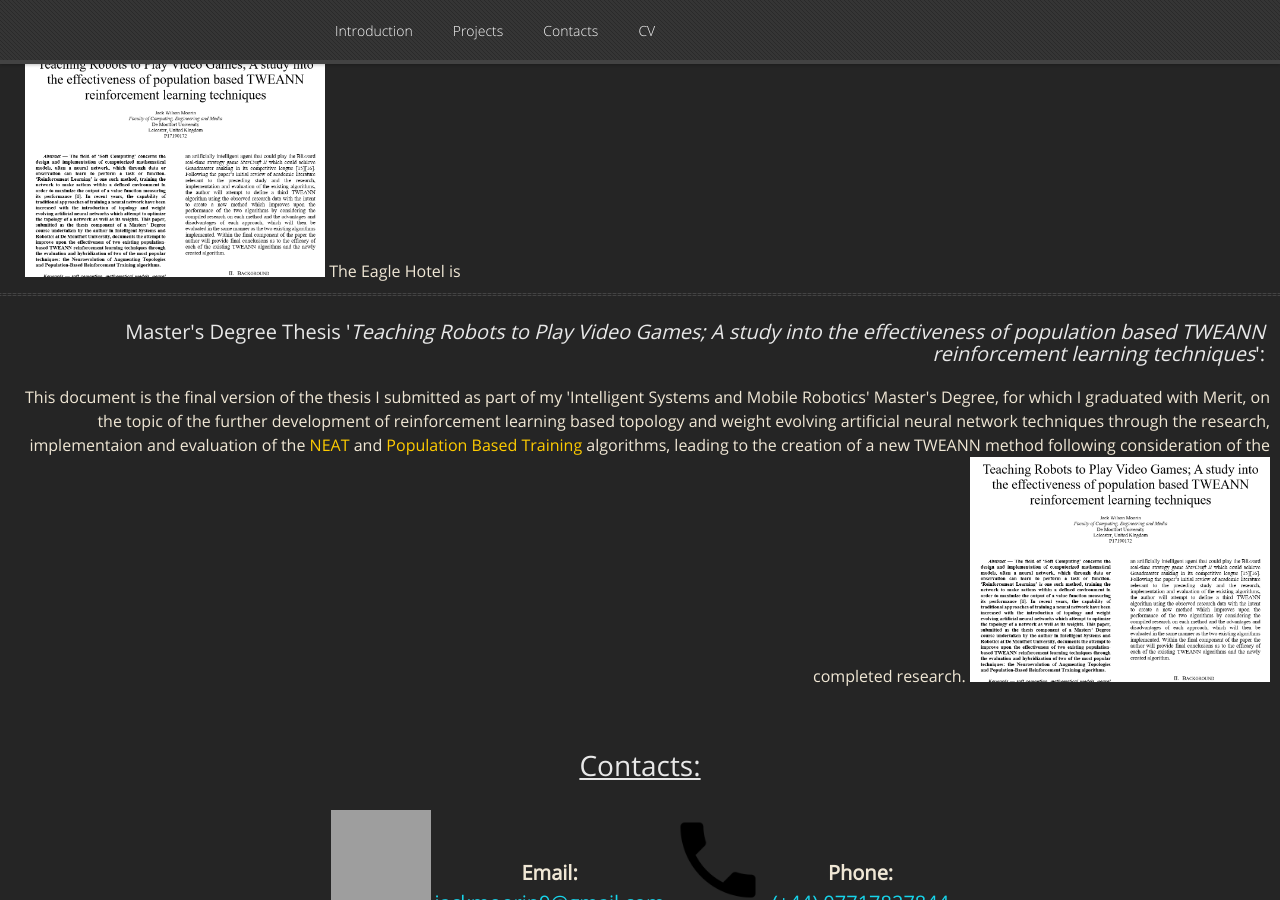
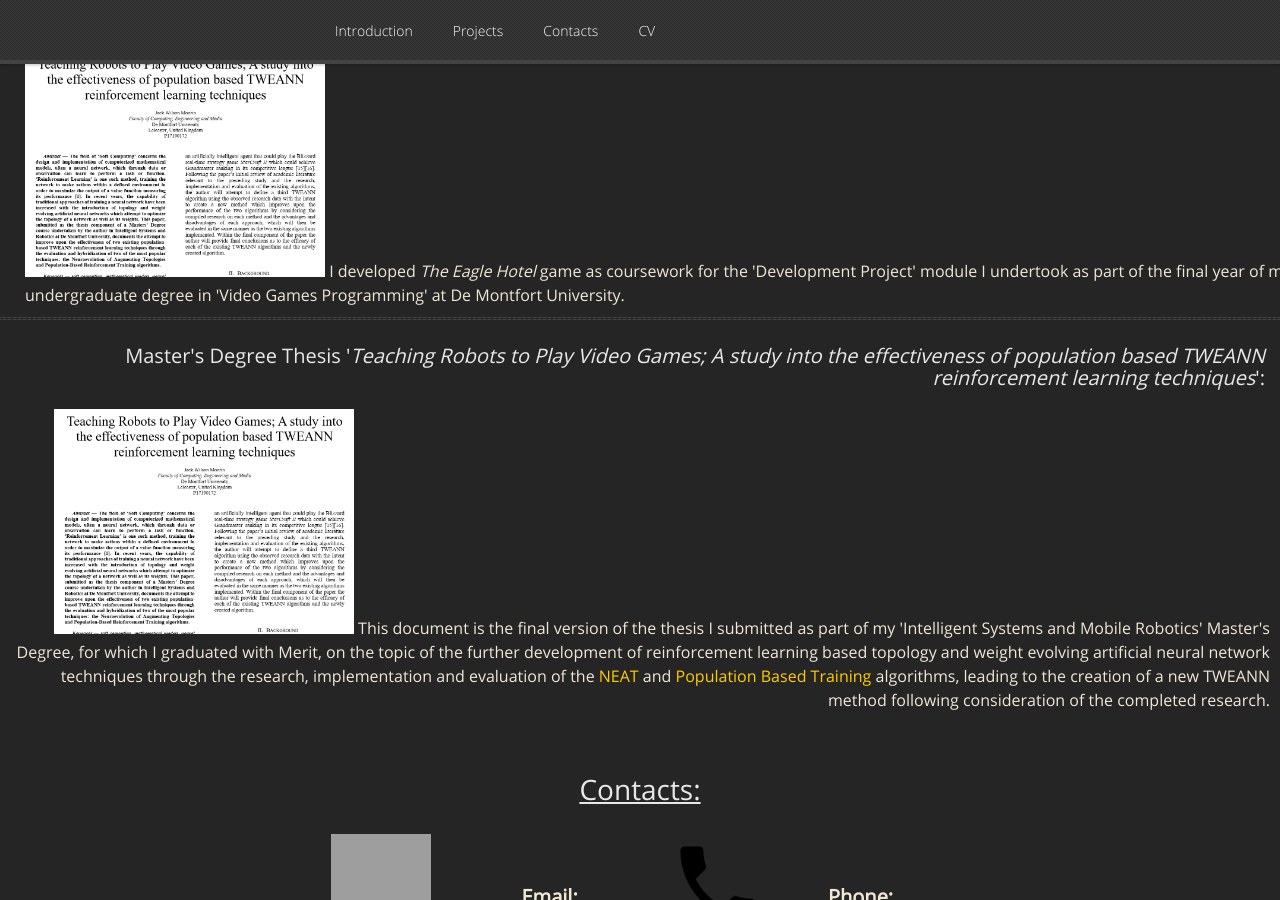
Before and after one commit to GamesProgrammingGrad2021/GamesProgrammingGrad2021.github.io, a Jekyll site: the page built from index.md, in a window 1280 px wide and 900 px high, scrolled down 1181 px. Built offline with Jekyll 4.4.1, drawn with Linux system fonts in a browser that asks for light colours; nearby versions of some CDN libraries; our own code applies the rules of GitHub Pages for plain Markdown files; grey boxes are pictures that could not be loaded.

Commit message:
Update default.html

```diff
--- a/_layouts/default.html
+++ b/_layouts/default.html
@@ -124,7 +124,8 @@
 			<div style="display: flex; align-items: center; width: 100%; margin-bottom: 10px; padding-left: 15px;">
 				<div style="margin-left: 10px; font-size: 16px; text-align: left;">
 				<img src="Thesis_Thumbnail.png" alt="Thesis_Thumbnail" style="height: 225px; width: 300px;">
-				The Eagle Hotel is
+				I developed <i>The Eagle Hotel</i> game as coursework for the 'Development Project' module I undertook as part of the final year of my
+				undergraduate degree in 'Video Games Programming' at De Montfort University.
 				</div>
 			</div>
 
@@ -133,13 +134,13 @@
 			<h2 style="padding-top:5px; padding-right: 15px; padding-bottom: 10px; text-align: right; font-size: 20px;">Master's Degree Thesis '<i>Teaching Robots to Play Video Games; A study into the effectiveness of population based TWEANN reinforcement learning techniques</i>':</h2>
 			<div style="display: flex; align-items: center; width: 100%; margin-bottom: 10px; padding-right: 15px;">
 				<div style="margin-right: 10px; font-size: 16px; text-align: right;">
+				<img src="Thesis_Thumbnail.png" alt="Thesis_Thumbnail" style="height: 225px; width: 300px;">
 				This document is the final version of the thesis I submitted as part of my 'Intelligent Systems and Mobile Robotics' Master's Degree,
 				for which I graduated with Merit, on the topic of the further development of reinforcement learning based topology and weight evolving
-				artificial neural network techniques through the research, implementaion and evaluation of the
+				artificial neural network techniques through the research, implementation and evaluation of the
 				<a href="https://en.wikipedia.org/wiki/Neuroevolution_of_augmenting_topologies">NEAT</a> and
 				<a href="https://deepmind.com/blog/article/population-based-training-neural-networks">Population Based Training</a> algorithms,
 				leading to the creation of a new TWEANN method following consideration of the completed research.
-				<img src="Thesis_Thumbnail.png" alt="Thesis_Thumbnail" style="height: 225px; width: 300px;">
 				</div>
 			</div>
 		</div>
```
